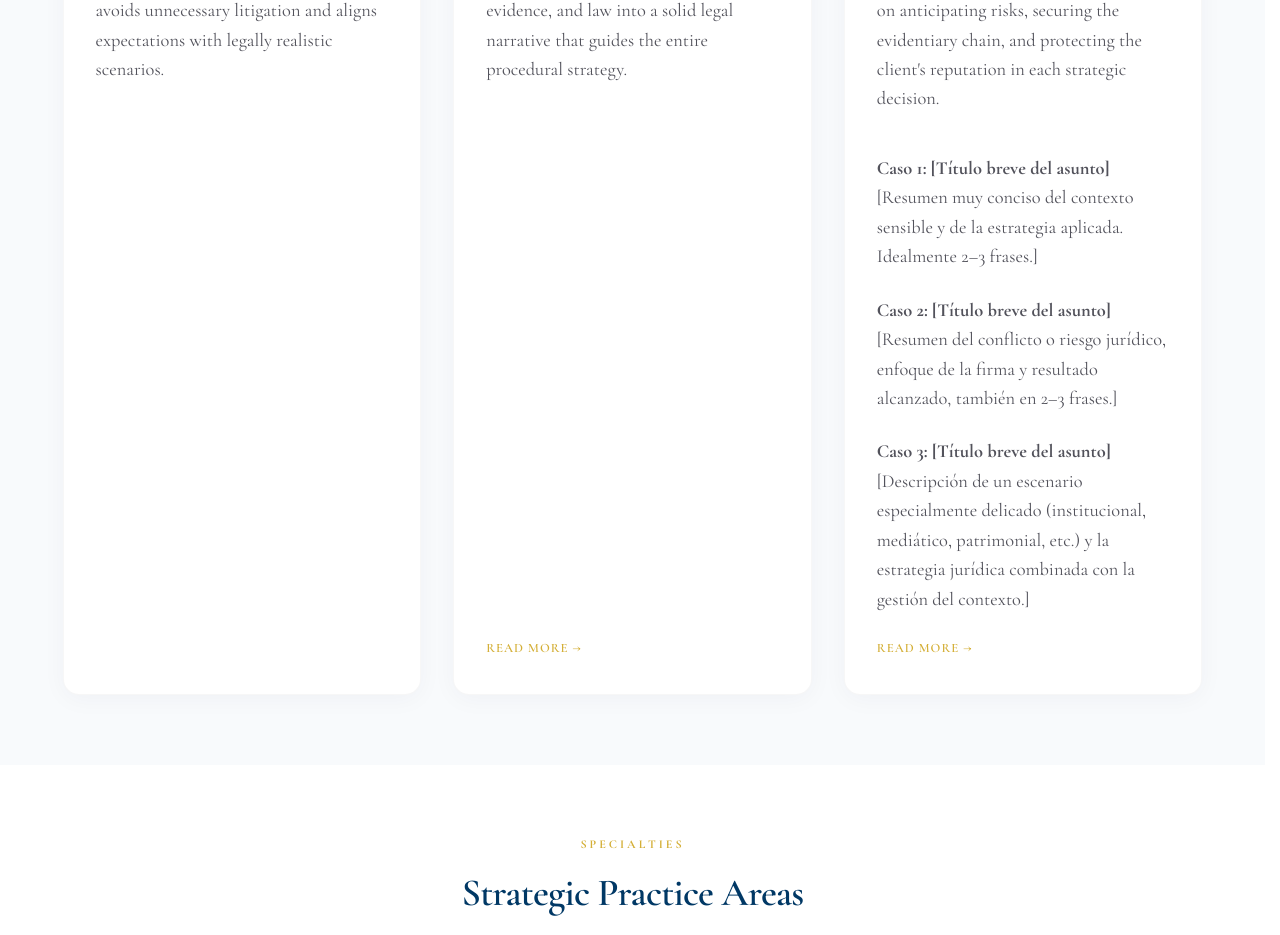
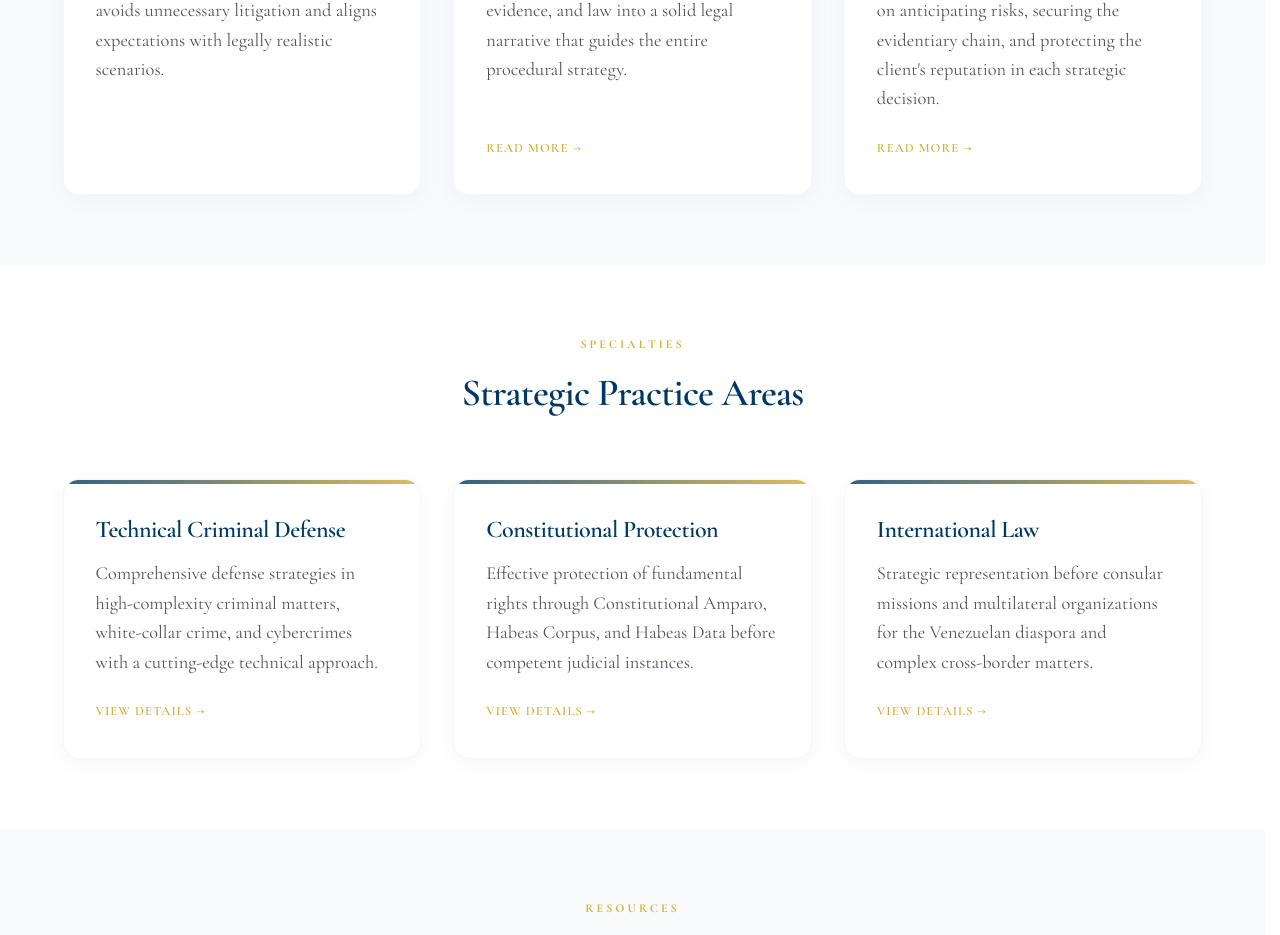
Before and after one commit to mcolina777-cpu/mac-consultores-site-clean, a Next.js app: page /en in a window 1280 px wide. Shown: the part 2798-3733 px from the top of the page. Built offline with nearby package versions, Linux system fonts and the light colour scheme.

Commit message:
revert: remove explicit representative scenarios block to restore original design

```diff
--- a/src/app/[locale]/page.tsx
+++ b/src/app/[locale]/page.tsx
@@ -120,40 +120,10 @@ export default async function Home({ params }: Props) {
             </article>
 
             <article className="card">
-              <span className="section-tag">
-                {dict?.home?.strategies?.representative_scenarios?.tag}
-              </span>
+              <span className="section-tag">{dict?.home?.strategies?.representative_scenarios?.tag}</span>
               <h3>{dict?.home?.strategies?.representative_scenarios?.title}</h3>
-
-              {/* Intro breve de la tarjeta, manteniendo el texto desde el diccionario */}
-              <p>
-                {dict?.home?.strategies?.representative_scenarios?.desc}
-              </p>
-
-              {/* Bloque de casos representativos */}
-              <div className="mt-1rem">
-                <p>
-                  <strong>Caso 1: [Título breve del asunto]</strong><br />
-                  [Resumen muy conciso del contexto sensible y de la estrategia aplicada. Idealmente 2–3 frases.]
-                </p>
-
-                <p>
-                  <strong>Caso 2: [Título breve del asunto]</strong><br />
-                  [Resumen del conflicto o riesgo jurídico, enfoque de la firma y resultado alcanzado, también en 2–3 frases.]
-                </p>
-
-                <p>
-                  <strong>Caso 3: [Título breve del asunto]</strong><br />
-                  [Descripción de un escenario especialmente delicado (institucional, mediático, patrimonial, etc.) y la estrategia jurídica combinada con la gestión del contexto.]
-                </p>
-              </div>
-
-              <Link
-                href={getRoute(locale, "estrategiaEscenariosRepresentativos")}
-                className="news-link"
-              >
-                <span>{dict?.news?.read_more}</span>
-              </Link>
+              <p>{dict?.home?.strategies?.representative_scenarios?.desc}</p>
+              <Link href={getRoute(locale, "estrategiaEscenariosRepresentativos")} className="news-link"><span>{dict?.news?.read_more}</span></Link>
             </article>
           </div>
         </div>
```
